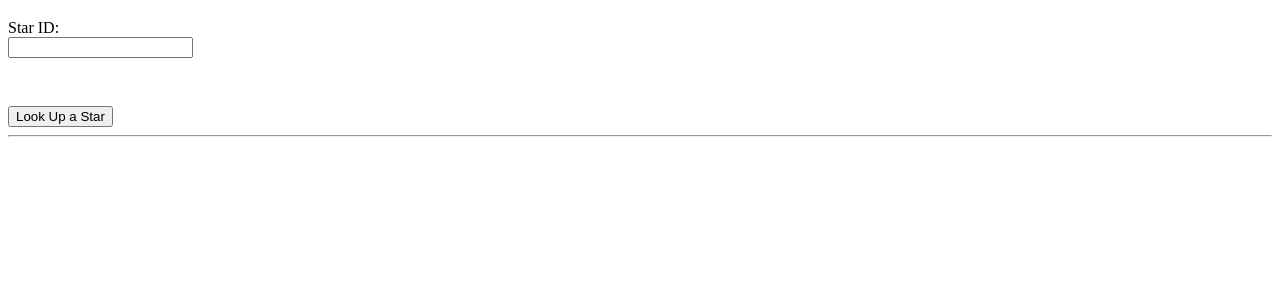
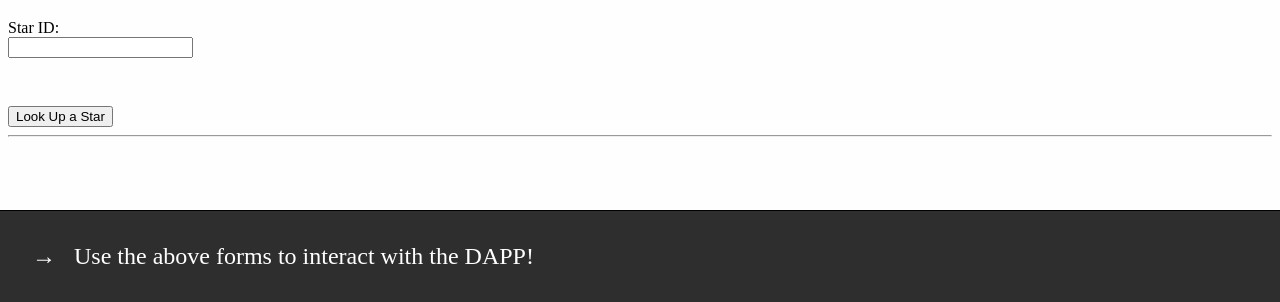
Before and after one commit to shobhit-gupta/DecentralizedStarNotary, a website built with webpack: page app/src/index.html in a window 1280 px wide. Shown: the part 498-800 px from the top of the page. Built offline with nearby package versions, Linux system fonts and the light colour scheme; what web3 would draw is missing.

Commit message:
Feat: Style the status component

```diff
--- a/app/src/index.html
+++ b/app/src/index.html
@@ -5,9 +5,25 @@
     <link href='https://fonts.googleapis.com/css?family=Open+Sans:400,700' rel='stylesheet' type='text/css'>
   </head>
   <style>
+    body {
+      background-color: #fefefe;
+    }
     input {
       display: block;
       margin-bottom: 12px;
+    }
+    #userIx {
+      position: fixed;
+      left: 0;
+      bottom: 0;
+      padding: 32px;
+      width: 100%;
+      background-color: #2e2e2e;
+      color: white;
+      font-size: x-large;
+      border-color: black;
+      border-top-style: solid;
+      border-width: 1px;
     }
   </style>
   <body>
@@ -41,7 +57,12 @@
     <hr>
 
     <br>
-    <span id="status"></span>
+
+    <br>
+    <div id="userIx">
+      <span> → &nbsp; </span>
+      <span id="status">Use the above forms to interact with the DAPP!</span>
+    </div>
     <br>
 
     <script src="index.js"></script>
```
